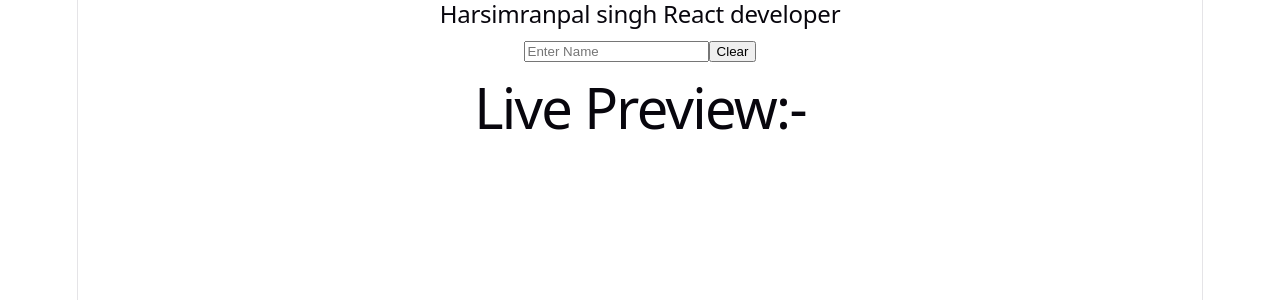
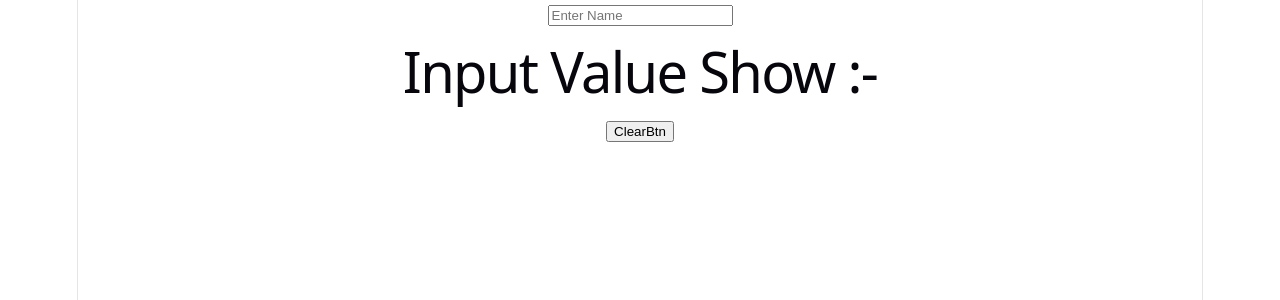
Before and after one commit to Harsimran141/ReactPractice, a React (Vite) app in the folder SecondApp/: page / in a window 1280 px wide. Shown: the top 300 px of the page. Built offline with nearby package versions, Linux system fonts and the light colour scheme.

Commit message:
Refactor App, Hobby, and User components: comment out unused code and reintroduce User component for input handling

```diff
--- a/SecondApp/src/App.jsx
+++ b/SecondApp/src/App.jsx
@@ -1,18 +1,18 @@
-import { useState } from "react";
+// import { useState } from "react";
 
 function App(){
-  const [name,setName] = useState("");
-  const handleChange = (e)=>{
-    setName(e.target.value);
-  }
+  // const [name,setName] = useState("");
+  // const handleChange = (e)=>{
+  //   setName(e.target.value);
+  // }
   return(
 <div>
-<h2>Harsimranpal singh React developer</h2>
+{/* <h2>Harsimranpal singh React developer</h2>
 <input type="text" value={name}
 onChange={handleChange}
 placeholder="Enter Name" />
 <button onClick={()=>setName("")}>Clear</button>
-<h1>Live Preview:- {name}</h1>
+<h1>Live Preview:- {name}</h1> */}
 </div>
   )
 }
--- a/SecondApp/src/User.jsx
+++ b/SecondApp/src/User.jsx
@@ -1,8 +1,17 @@
-// const User = ({username="Guest"}) => {
-//     return(
-//         <div>
-//             <h2>User Name:{username}</h2>
-//         </div>
-//     );
-// };
-// export default User;
+import { useState } from "react";
+
+const User = (e) =>{
+    const [name,setName] = useState("");
+    const HandleChange = (e)=>{
+        setName(e.target.value);
+    }
+    return(
+        <div>
+        <input type="text" value={name}
+        onChange={HandleChange} placeholder="Enter Name" />
+        <h1>Input Value Show :-{name}</h1>
+             <button onClick={()=>setName("")}>ClearBtn</button>
+    </div>
+    )
+}
+export default User;
--- a/SecondApp/src/main.jsx
+++ b/SecondApp/src/main.jsx
@@ -1,5 +1,6 @@
 import { StrictMode } from 'react'
 import { createRoot } from 'react-dom/client'
+import User from './User.jsx'
 import './index.css'
 import App from './App.jsx'
 
@@ -7,6 +8,6 @@
 createRoot(document.getElementById('root')).render(
   <StrictMode>
     <App />
-
+    <User/>
   </StrictMode>,
 )
```
Also changed, not shown: SecondApp/src/Hobby.jsx (deleted, +0 -9 lines).
